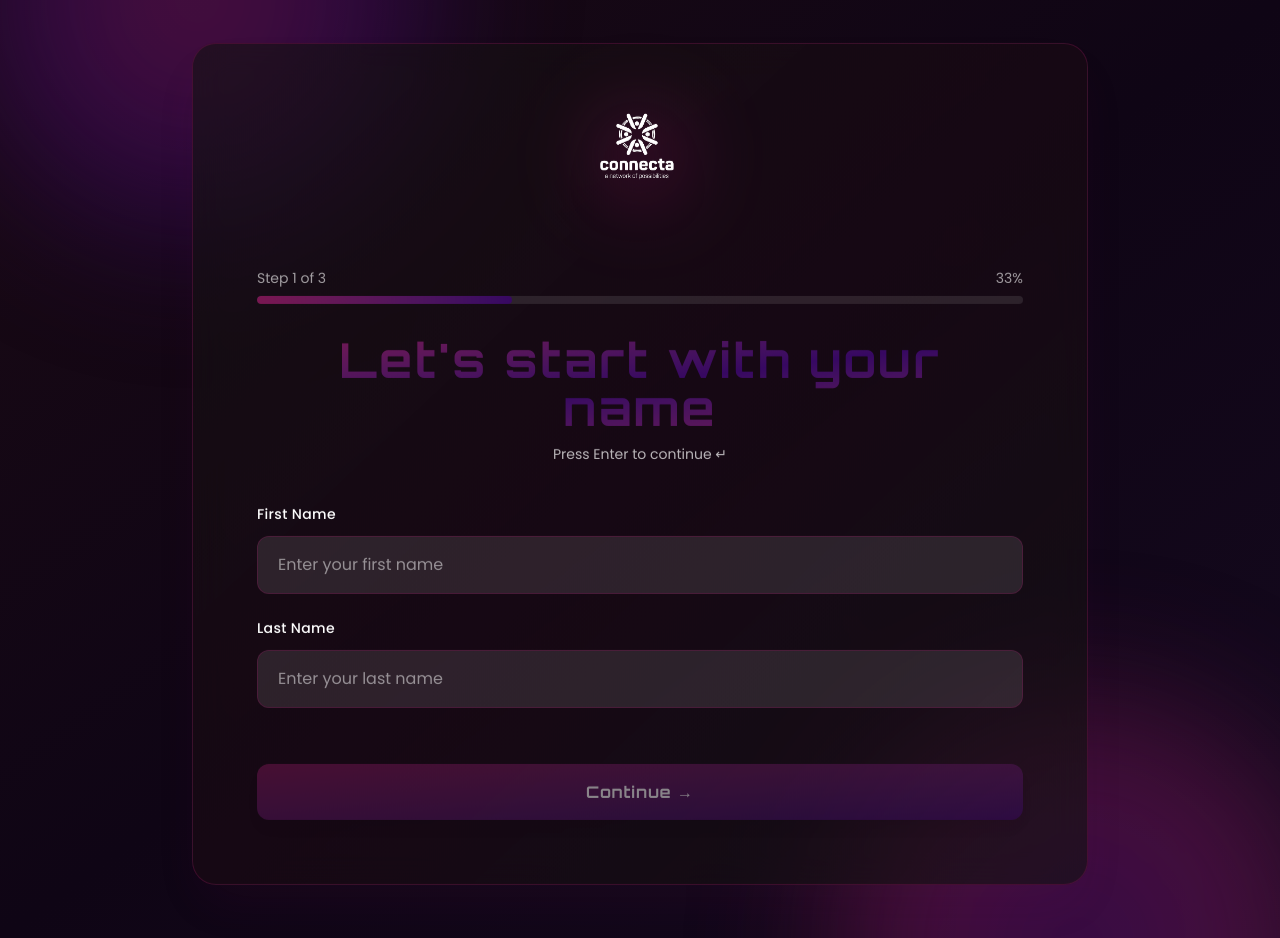
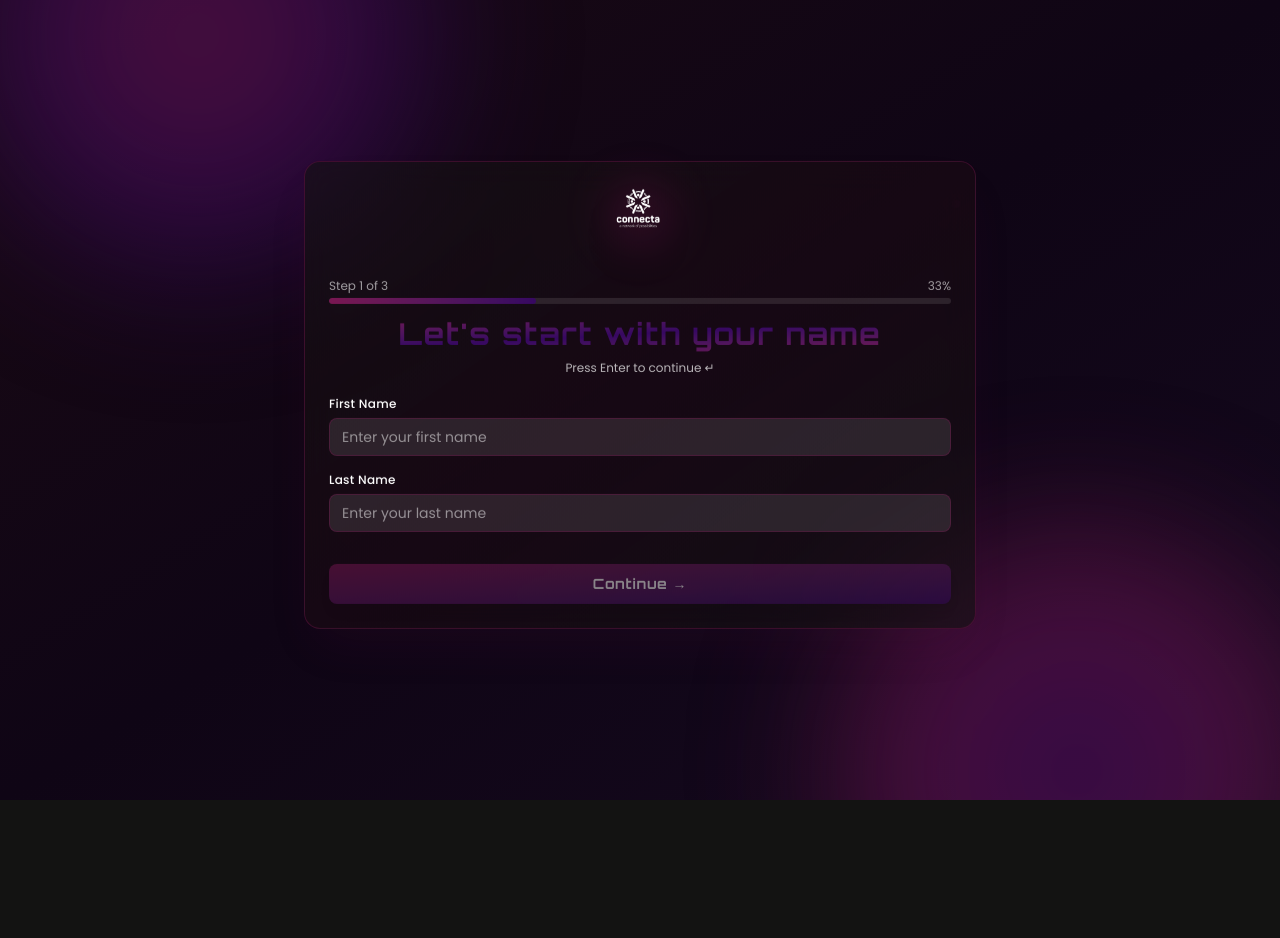
Before and after one commit to Blacktape-Entertainment/connecta, a React (Vite) app: page / in a window 1280 px wide. After the commit the page ends 800 px from the top, so only its background shows below. Built offline with nearby package versions, Linux system fonts and the light colour scheme.

Commit message:
refactor: improve styling and layout of FormField, FormSection, and SelectField components

```diff
--- a/src/components/FormField.jsx
+++ b/src/components/FormField.jsx
@@ -9,10 +9,10 @@ export default function FormField({
   placeholder,
 }) {
   return (
-    <div className="flex flex-col gap-3 group">
+    <div className="flex flex-col gap-1.5 group">
       <label
         htmlFor={name}
-        className="text-light font-body text-sm font-medium tracking-wide transition-colors group-focus-within:text-gradient1"
+        className="text-light font-body text-xs font-medium tracking-wide transition-colors group-focus-within:text-gradient1"
       >
         {label}
       </label>
@@ -26,11 +26,11 @@ export default function FormField({
         placeholder={placeholder}
         className={`bg-light/10 border ${
           error ? "border-red-400" : "border-gradient1/40"
-        } rounded-xl px-5 py-4 text-light font-body text-base outline-none transition-all duration-300 placeholder:text-light/50 focus:border-gradient1 focus:bg-light/15 focus:ring-2 focus:ring-gradient1/30 hover:border-gradient1/60 hover:bg-light/12`}
+        } rounded-lg px-3 py-2 text-light font-body text-sm outline-none transition-all duration-300 placeholder:text-light/50 focus:border-gradient1 focus:bg-light/15 focus:ring-1 focus:ring-gradient1/30 hover:border-gradient1/60 hover:bg-light/12`}
       />
       {error && (
-        <span className="text-red-400 text-sm font-body flex items-center gap-2">
-          <svg className="w-4 h-4" fill="currentColor" viewBox="0 0 20 20">
+        <span className="text-red-400 text-xs font-body flex items-center gap-1.5">
+          <svg className="w-3 h-3" fill="currentColor" viewBox="0 0 20 20">
             <path
               fillRule="evenodd"
               d="M18 10a8 8 0 11-16 0 8 8 0 0116 0zm-7 4a1 1 0 11-2 0 1 1 0 012 0zm-1-9a1 1 0 00-1 1v4a1 1 0 102 0V6a1 1 0 00-1-1z"
--- a/src/components/FormSection.jsx
+++ b/src/components/FormSection.jsx
@@ -302,7 +302,7 @@ export default function FormSection() {
   return (
     <section
       ref={sectionRef}
-      className="relative min-h-screen flex items-center justify-center bg-linear-to-br from-[#1a0a14] via-[#0f0515] to-[#150a1f] overflow-hidden px-4 py-8 lg:py-12"
+      className="relative h-screen flex items-center justify-center bg-linear-to-br from-[#1a0a14] via-[#0f0515] to-[#150a1f] overflow-hidden px-3 py-4"
     >
       {/* Animated Gradient Overlays */}
       <div
@@ -328,31 +328,31 @@ export default function FormSection() {
       <div className="absolute bottom-1/3 right-1/3 w-1.5 h-1.5 bg-gradient1 rounded-full animate-pulse delay-150 opacity-70" />
 
       {/* Form Container with Improved Layout */}
-      <div ref={containerRef} className="relative z-10 w-full max-w-4xl">
-        <div className="bg-linear-to-br from-dark/60 via-[#1a0a14]/70 to-dark/60 backdrop-blur-lg rounded-3xl p-8 md:p-12 lg:p-16 border border-gradient1/40 shadow-2xl shadow-gradient1/10">
+      <div ref={containerRef} className="relative z-10 w-full max-w-2xl">
+        <div className="bg-linear-to-br from-dark/60 via-[#1a0a14]/70 to-dark/60 backdrop-blur-lg rounded-2xl p-4 md:p-6 border border-gradient1/40 shadow-2xl shadow-gradient1/10">
           {/* Header with Logo */}
-          <header className="text-center mb-8">
-            <div className="relative inline-block mb-6">
-              <div className="absolute inset-0 bg-gradient1 blur-2xl opacity-40 rounded-full" />
+          <header className="text-center mb-4">
+            <div className="relative inline-block mb-3">
+              <div className="absolute inset-0 bg-gradient1 blur-xl opacity-40 rounded-full" />
               <img
                 src={logo}
                 alt="Logo"
-                className="relative w-20 md:w-24 h-auto mx-auto drop-shadow-2xl"
+                className="relative w-12 md:w-14 h-auto mx-auto drop-shadow-2xl"
               />
             </div>
           </header>
 
           {/* Progress Bar */}
-          <div className="mb-8">
-            <div className="flex justify-between items-center mb-2">
-              <span className="text-light/60 text-sm font-body">
+          <div className="mb-3">
+            <div className="flex justify-between items-center mb-1">
+              <span className="text-light/60 text-xs font-body">
                 Step {currentStep + 1} of {totalSteps}
               </span>
-              <span className="text-light/60 text-sm font-body">
+              <span className="text-light/60 text-xs font-body">
                 {Math.round(progress)}%
               </span>
             </div>
-            <div className="w-full h-2 bg-light/10 rounded-full overflow-hidden">
+            <div className="w-full h-1.5 bg-light/10 rounded-full overflow-hidden">
               <div
                 className="h-full bg-linear-to-r from-gradient1 to-gradient3 transition-all duration-500 ease-out rounded-full"
                 style={{ width: `${progress}%` }}
@@ -361,11 +361,11 @@ export default function FormSection() {
           </div>
 
           {/* Step Title */}
-          <div className="text-center mb-10">
-            <h2 className="font-heading text-3xl md:text-4xl lg:text-5xl font-bold bg-linear-to-br from-gradient1 via-gradient3 to-gradient1 bg-clip-text text-transparent mb-3 tracking-wider">
+          <div className="text-center mb-5">
+            <h2 className="font-heading text-xl md:text-2xl lg:text-3xl font-bold bg-linear-to-br from-gradient1 via-gradient3 to-gradient1 bg-clip-text text-transparent mb-2 tracking-wider">
               {currentStepData.title}
             </h2>
-            <p className="text-light/70 text-sm font-body">
+            <p className="text-light/70 text-xs font-body">
               Press Enter to continue ↵
             </p>
           </div>
@@ -374,12 +374,12 @@ export default function FormSection() {
           <form
             onSubmit={handleSubmit}
             onKeyPress={handleKeyPress}
-            className="flex flex-col gap-8"
+            className="flex flex-col gap-4"
             noValidate
           >
             {/* Step 0: First Name & Last Name */}
             {currentStep === 0 && (
-              <div className="space-y-6">
+              <div className="space-y-4">
                 <FormField
                   label="First Name"
                   name="firstName"
@@ -405,7 +405,7 @@ export default function FormSection() {
 
             {/* Step 1: Phone & Birth Date */}
             {currentStep === 1 && (
-              <div className="space-y-6">
+              <div className="space-y-4">
                 <FormField
                   label="Phone Number"
                   name="phoneNumber"
@@ -430,7 +430,7 @@ export default function FormSection() {
 
             {/* Step 2: Education & Area of Interest */}
             {currentStep === 2 && (
-              <div className="space-y-6">
+              <div className="space-y-4">
                 <SelectField
                   label="Education Degree"
                   name="educationDegree"
@@ -503,12 +503,12 @@ export default function FormSection() {
             )}
 
             {/* Navigation Buttons */}
-            <div className="flex gap-4 mt-6">
+            <div className="flex gap-3 mt-4">
               {currentStep > 0 && (
                 <button
                   type="button"
                   onClick={handlePrev}
-                  className="flex-1 px-6 py-4 bg-light/10 border border-gradient1/40 text-light font-heading text-base font-semibold tracking-wider rounded-xl cursor-pointer transition-all duration-300 hover:bg-light/15 hover:border-gradient1/60"
+                  className="flex-1 px-4 py-2.5 bg-light/10 border border-gradient1/40 text-light font-heading text-sm font-semibold tracking-wider rounded-lg cursor-pointer transition-all duration-300 hover:bg-light/15 hover:border-gradient1/60"
                 >
                   ← Previous
                 </button>
@@ -519,7 +519,7 @@ export default function FormSection() {
                   type="button"
                   onClick={handleNext}
                   disabled={!canGoNext()}
-                  className="flex-1 px-6 py-4 bg-linear-to-br from-gradient1 to-gradient3 text-light font-heading text-base font-semibold tracking-wider rounded-xl cursor-pointer transition-all duration-300 shadow-lg hover:-translate-y-0.5 hover:shadow-xl disabled:opacity-50 disabled:cursor-not-allowed disabled:hover:translate-y-0 relative overflow-hidden group"
+                  className="flex-1 px-4 py-2.5 bg-linear-to-br from-gradient1 to-gradient3 text-light font-heading text-sm font-semibold tracking-wider rounded-lg cursor-pointer transition-all duration-300 shadow-lg hover:-translate-y-0.5 hover:shadow-xl disabled:opacity-50 disabled:cursor-not-allowed disabled:hover:translate-y-0 relative overflow-hidden group"
                 >
                   <span className="relative z-10">Continue →</span>
                   <div className="absolute inset-0 bg-linear-to-r from-transparent via-light/20 to-transparent -translate-x-full group-hover:translate-x-full transition-transform duration-700" />
@@ -528,7 +528,7 @@ export default function FormSection() {
                 <button
                   type="submit"
                   disabled={isSubmitting || !canGoNext()}
-                  className="flex-1 px-6 py-4 bg-linear-to-br from-gradient1 to-gradient3 text-light font-heading text-base font-semibold tracking-wider rounded-xl cursor-pointer transition-all duration-300 shadow-lg hover:-translate-y-0.5 hover:shadow-xl disabled:opacity-50 disabled:cursor-not-allowed disabled:hover:translate-y-0 relative overflow-hidden group"
+                  className="flex-1 px-4 py-2.5 bg-linear-to-br from-gradient1 to-gradient3 text-light font-heading text-sm font-semibold tracking-wider rounded-lg cursor-pointer transition-all duration-300 shadow-lg hover:-translate-y-0.5 hover:shadow-xl disabled:opacity-50 disabled:cursor-not-allowed disabled:hover:translate-y-0 relative overflow-hidden group"
                 >
                   <span className="relative z-10">
                     {isSubmitting ? "Submitting..." : "Submit Application ✓"}
```
Also changed, not shown: src/components/SelectField.jsx (+5 -5 lines).
